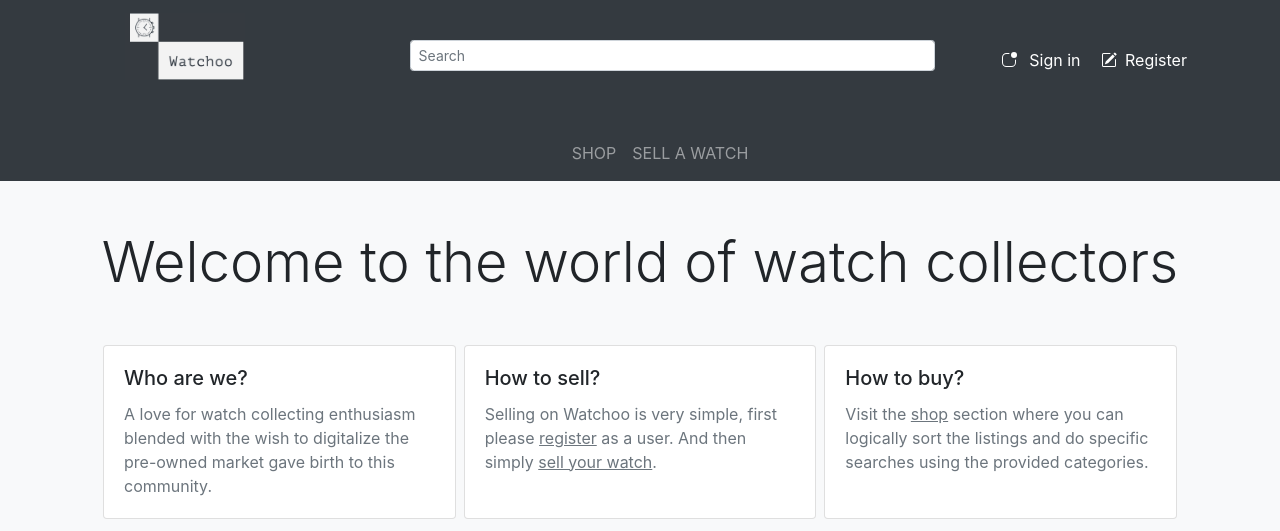
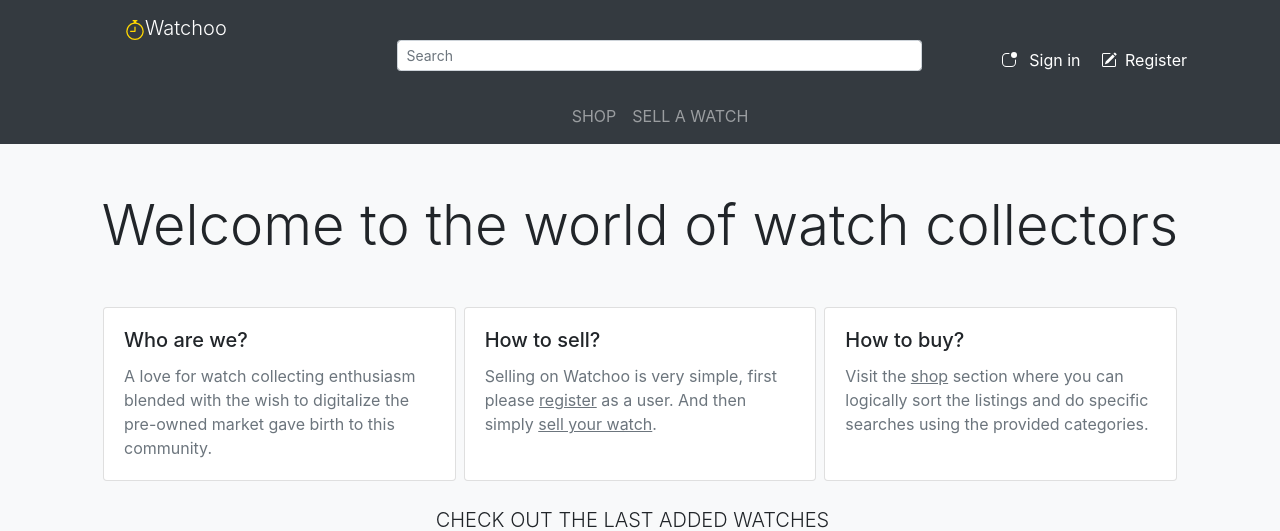
Before and after one commit to kljuni/watchoo-app, a Flask app: page / in a window 1280 px wide. Shown: the top 531 px of the page. Run offline with Flask 2, Linux system fonts and the light colour scheme; data comes from the database, SQL or seed files in the repository; some libraries are stand-ins or nearby versions.

Commit message:
v4 15/9/2020

```diff
--- a/templates/layout.html
+++ b/templates/layout.html
@@ -21,7 +21,9 @@
         <div class="bg-dark">
             <div class="container">
                 <ul class="nav mb-3 justify-content-end navbar-dark bg-dark">
-                    <a class="display-1 navbar-brand nav-link mt-2 mb-4 ml-md-4" href="/"><img src="/static/images/watchoo_logo.jpg" alt="watchoo_logo" width="120"></a>
+                    <a class="display-1 navbar-brand nav-link mt-2 mb-4 ml-md-4" href="/"><svg width="1em" height="1em" viewBox="0 0 16 16" class="bi bi-stopwatch" fill="gold" xmlns="http://www.w3.org/2000/svg">
+                        <path fill-rule="evenodd" d="M6 .5a.5.5 0 0 1 .5-.5h3a.5.5 0 0 1 0 1H9v1.07A7.001 7.001 0 0 1 8 16 7 7 0 0 1 7 2.07V1h-.5A.5.5 0 0 1 6 .5zM8 3a6 6 0 1 0 .001 12A6 6 0 0 0 8 3zm0 2.1a.5.5 0 0 1 .5.5V9a.5.5 0 0 1-.5.5H4.5a.5.5 0 0 1 0-1h3V5.6a.5.5 0 0 1 .5-.5z"/>
+                    </svg>Watchoo</a>
 
                     <div class="col-6 col-lg-6 mt-3 mx-auto d-none d-md-block d-lg-block d-xl-block">
                         <form action="/search" method="post" class="form-inline md-form form-sm mt-md-4">
@@ -77,7 +79,7 @@
                     </div>
                 </ul>
             </div>
-            <div class="col-11 mt-2 mx-auto d-md-none mt-5 mb-2 d-lg-none d-xl-none">
+            <div class="col-11 mt-2 mx-auto d-md-none mt-2 mb-2 d-lg-none d-xl-none">
                 <form action="/search" method="post" class="form-inline md-form form mt-0">
                     <input name="search" class="form-control form-control w-100" type="text" placeholder="Search"
                     aria-label="Search" style="border: 1px solid black;">
@@ -99,7 +101,11 @@
             <div class="bg-dark">
                 <div class="container">
                     <ul class="nav mb-3 justify-content-end navbar-dark bg-dark">
-                        <a class="display-1 navbar-brand nav-link mt-2 mb-4 ml-md-4" href="/"><img src="/static/images/watchoo_logo.jpg" alt="watchoo_logo" width="120"></a>
+                        <a class="display-1 navbar-brand nav-link mt-2 mb-4 ml-md-4" href="/">
+                            <svg width="1em" height="1em" viewBox="0 0 16 16" class="bi bi-stopwatch" fill="gold" xmlns="http://www.w3.org/2000/svg">
+                                <path fill-rule="evenodd" d="M6 .5a.5.5 0 0 1 .5-.5h3a.5.5 0 0 1 0 1H9v1.07A7.001 7.001 0 0 1 8 16 7 7 0 0 1 7 2.07V1h-.5A.5.5 0 0 1 6 .5zM8 3a6 6 0 1 0 .001 12A6 6 0 0 0 8 3zm0 2.1a.5.5 0 0 1 .5.5V9a.5.5 0 0 1-.5.5H4.5a.5.5 0 0 1 0-1h3V5.6a.5.5 0 0 1 .5-.5z"/>
+                            </svg>Watchoo
+                        </a>
                         <div class="col-6 col-lg-6 mt-3 mx-auto d-none d-md-block d-lg-block d-xl-block">
                             <form action="/search" method="post" class="form-inline md-form form-sm mt-0 mt-md-4">
                                 <input name="search" class="form-control form-control-sm w-100" type="text" placeholder="Search"
@@ -153,7 +159,7 @@
                         </div>
                     </ul>
                 </div>
-                <div class="col-11 mt-2 mx-auto d-md-none mt-5 mb-2 d-lg-none d-xl-none">
+                <div class="col-11 mt-2 mx-auto d-md-none mt-2 mb-2 d-lg-none d-xl-none">
                     <form action="/search" method="post" class="form-inline md-form form mt-0">
                         <input name="search" class="form-control form-control w-100" type="text" placeholder="Search"
                         aria-label="Search" style="border: 1px solid black;">
```
